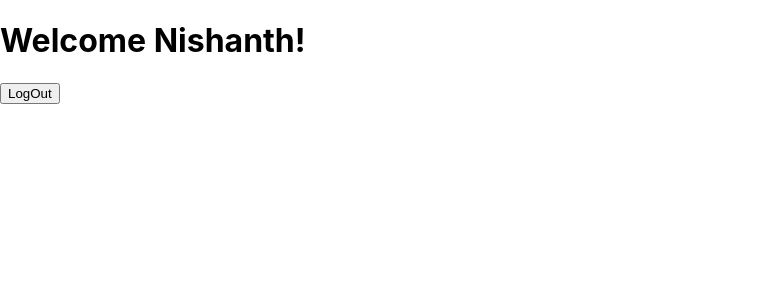
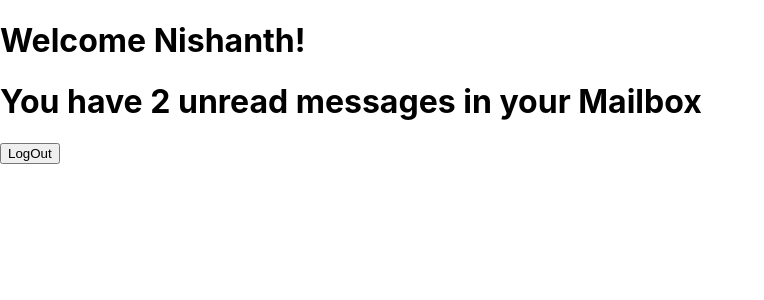
Before and after one commit to nishmaracodehub/REACT-Workshop, a React (Create React App) app: page / in a window 1280 px wide. Both pictures are taken after a click on the button "LogIn". Shown: the top 300 px of the page, without its empty margins (0-764 px from the left). Built offline with nearby package versions, Linux system fonts and the light colour scheme.

Commit message:
added Mailbox component

```diff
--- a/src/components/LogInControl/LoginControl.js
+++ b/src/components/LogInControl/LoginControl.js
@@ -2,12 +2,14 @@ import React, { Component } from "react";
 import Greeting from "./Greeting";
 import LogIn from "./LogIn";
 import LogOut from "./LogOut";
+import Mailbox from "../Mailbox/Mailbox";
 
 class LoginControl extends Component {
   constructor(props) {
     super(props);
     this.state = {
-      isLoggedIn: false
+      isLoggedIn: false,
+      messages: ["hi", "bye"]
     };
     this.handleClickLogOut = this.handleClickLogOut.bind(this);
     this.handleClickLogIn = this.handleClickLogIn.bind(this);
@@ -25,7 +27,7 @@ class LoginControl extends Component {
     }));
   }
   render() {
-    let { isLoggedIn } = this.state;
+    let { isLoggedIn, messages } = this.state;
     let button;
     if (isLoggedIn) {
       button = <LogOut onClick={this.handleClickLogOut} />;
@@ -35,6 +37,7 @@ class LoginControl extends Component {
     return (
       <div>
         <Greeting isLoggedIn={isLoggedIn} />
+        {isLoggedIn && <Mailbox messages={messages} />}
         {button}
       </div>
     );
--- /dev/null
+++ b/src/components/Mailbox/Mailbox.js
@@ -0,0 +1,14 @@
+import React from "react";
+
+export default function Mailbox(props) {
+  let unReadMessages = props.messages;
+  return (
+    <div>
+      {unReadMessages.length > 0 && (
+        <h1>
+          You have {unReadMessages.length} unread messages in your Mailbox
+        </h1>
+      )}
+    </div>
+  );
+}
```
